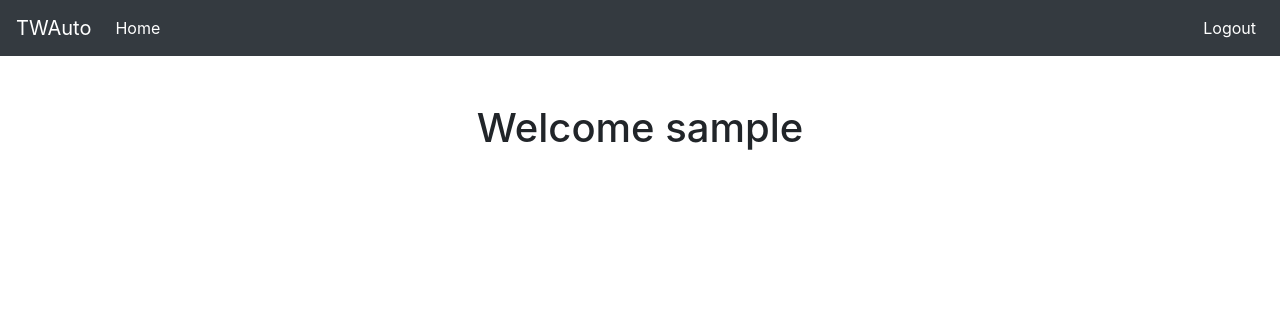
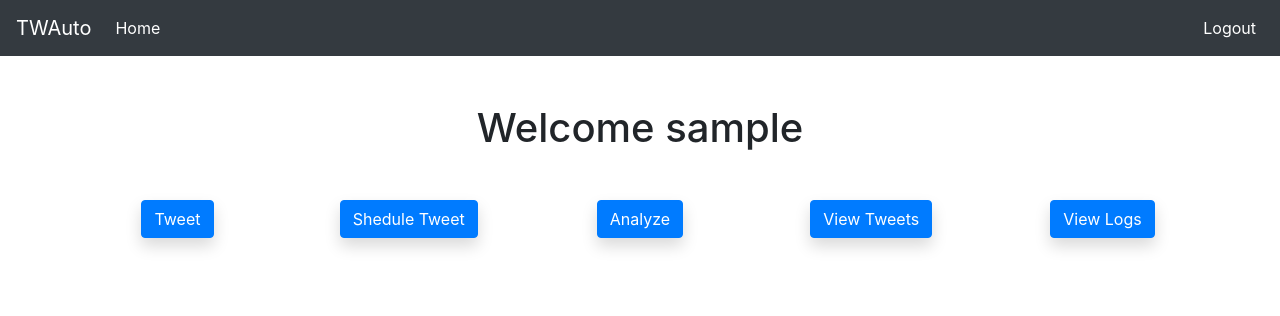
Before and after one commit to karan-jadhav/twitter-automation, a Django app: page /dashboard/ in a window 1280 px wide. Shown: the top 316 px of the page. Run offline with Django 3.2, Linux system fonts and the light colour scheme; the visitor is signed in with stand-in values (Sample User, id 1); some libraries are stand-ins or nearby versions.

Commit message:
ui changes

```diff
--- a/home/templates/home/base.html
+++ b/home/templates/home/base.html
@@ -5,6 +5,7 @@
     <meta charset="utf-8">
     <meta name="viewport" content="width=device-width, initial-scale=1, shrink-to-fit=no">
     <!-- Bootstrap CSS -->
+    <link rel="stylesheet" href="https://cdnjs.cloudflare.com/ajax/libs/font-awesome/5.11.2/css/all.css" integrity="sha256-46qynGAkLSFpVbEBog43gvNhfrOj+BmwXdxFgVK/Kvc=" crossorigin="anonymous" />
     <link rel="stylesheet" href="https://stackpath.bootstrapcdn.com/bootstrap/4.3.1/css/bootstrap.min.css" integrity="sha384-ggOyR0iXCbMQv3Xipma34MD+dH/1fQ784/j6cY/iJTQUOhcWr7x9JvoRxT2MZw1T" crossorigin="anonymous">
 
     <title>{% block title %}{% endblock title %}</title>
--- a/home/templates/home/home.html
+++ b/home/templates/home/home.html
@@ -1,10 +1,34 @@
 {% extends 'home/base.html' %}
 
 {% block content %}
-                  <br><br>
-
+<br><br>
+{% if messages %}
+    {% for message in messages %}
+        <p class="alert alert-{{message.tags}}">{{ message }}</p>
+    {% endfor %}
+{% endif %}
 
 <h1>Welcome {{ user.username }}</h1>
 
+<div class="container">
+    <div class="row mt-5">
+        <div class="col-2">
+            <a href="{% url 'home-tweet' %}" class="btn btn-primary btn-change2 shadow">Tweet</a>
+        </div>
+        <div class="col-3">
+            <a href="{% url 'home-schedule' %}" class="btn btn-primary btn-change2 shadow">Shedule Tweet</a>
+        </div>
+        <div class="col-2">
+            <a href="" class="btn btn-primary shadow">Analyze</a>
+        </div>
+        <div class="col-3">
+            <a href="" class="btn btn-primary shadow">View Tweets</a>
+        </div>
+        <div class="col-2">
+            <a href="" class="btn btn-primary shadow">View Logs</a>
+        </div>
+    </div>
+
+</div>
 
 {% endblock content %}
--- a/home/urls.py
+++ b/home/urls.py
@@ -4,5 +4,7 @@ urlpatterns = [
     path('', view.index, name='home-page'),
     path('dashboard/', view.home, name='home-dash'),
     path('callback/', view.callback, name='callback'),
-    path('logout/', view.logout_request, name='logout')
+    path('logout/', view.logout_request, name='logout'),
+    path('tweet/', view.tweet, name='home-tweet'),
+    path('schedule/', view.schedule, name='home-schedule'),
 ]
--- a/home/views.py
+++ b/home/views.py
@@ -7,6 +7,7 @@ from django.contrib.auth.decorators import login_required
 from django.conf import settings
 from django.contrib.auth.models import User
 from .models import  AccessToken
+from django.contrib import  messages
 CONSUMER_KEY = settings.CONSUMER_KEY
 CONSUMER_SECRET = settings.CONSUMER_SECRET
 
@@ -19,13 +20,11 @@ def index(request):
         }
     else:
         if 'request_token' in request.session and 'redirect_url' in request.session:
-            print('already  generated')
             context = {
                 'url': request.session['redirect_url'],
                 'auth': False
             }
         else:
-            print('new generated')
             auth = tweepy.OAuthHandler(CONSUMER_KEY, CONSUMER_SECRET)
             redirect_url = auth.get_authorization_url()
             request.session['redirect_url'] = redirect_url
@@ -52,14 +51,25 @@ def callback(request):
     if User.objects.filter(username=me.screen_name).count() > 0:
         user = User.objects.get(username=me.screen_name)
         login(request, user)
+        messages.success(request, 'Successfully SignedIn')
         return redirect('home-dash')
     else:
         user_obj = User.objects.create_user(username=me.screen_name)
         user_obj.save()
         access_model = AccessToken.objects.create(user=user_obj, access_token=access_token, access_token_secrete=access_token_secret)
         access_model.save()
+        login(request, user_obj)
+        messages.success(request, 'Successfully SignedUp')
         return redirect('home-dash')
     return HttpResponse('Something is wrong')
+
+def tweet(request):
+    if request.method == "POST":
+        print(request.POST.get('file'))
+    return render(request, 'home/tweet.html')
+
+def schedule(request):
+    return render(request, 'home/schedule.html')
 
 def logout_request(request):
     logout(request)
```
Also changed, not shown: home/templates/home/index.html (+5 -6 lines), home/templates/home/schedule.html (added, +22 -0 lines), home/templates/home/tweet.html (added, +21 -0 lines).
